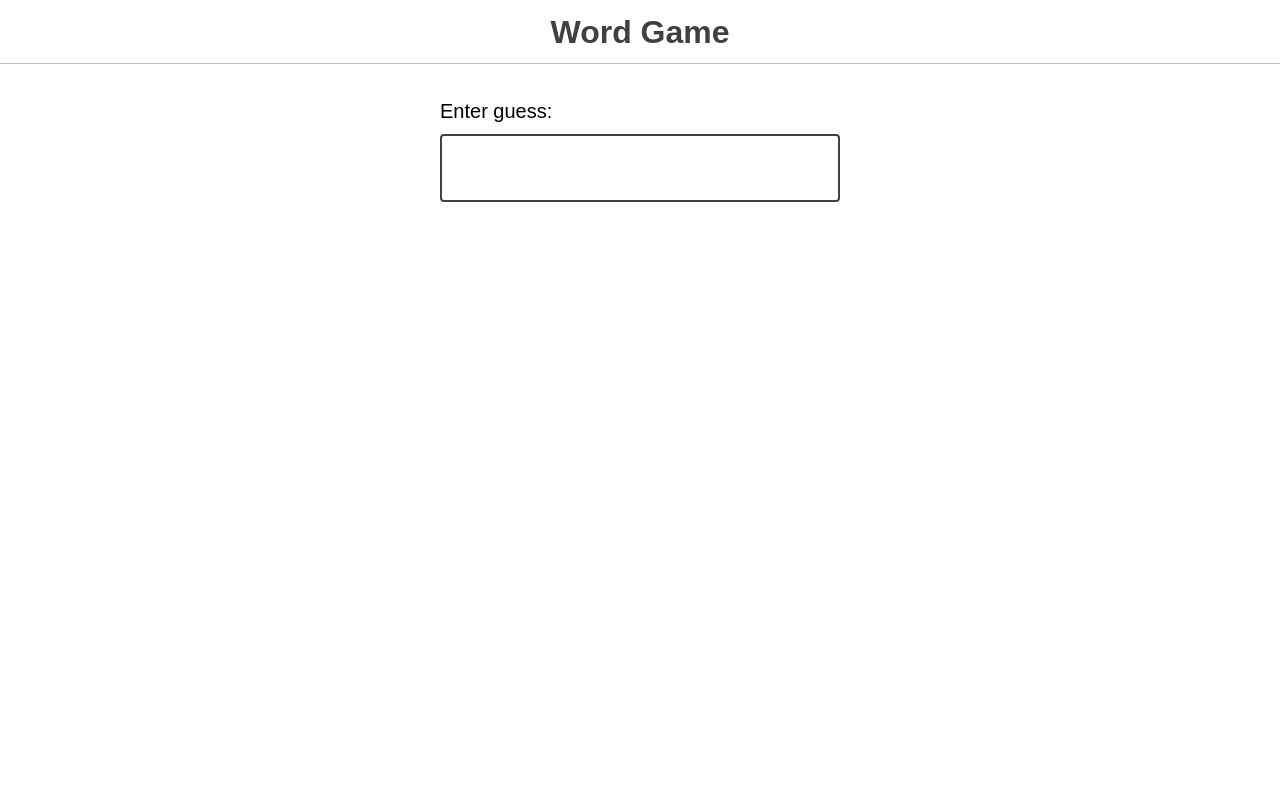
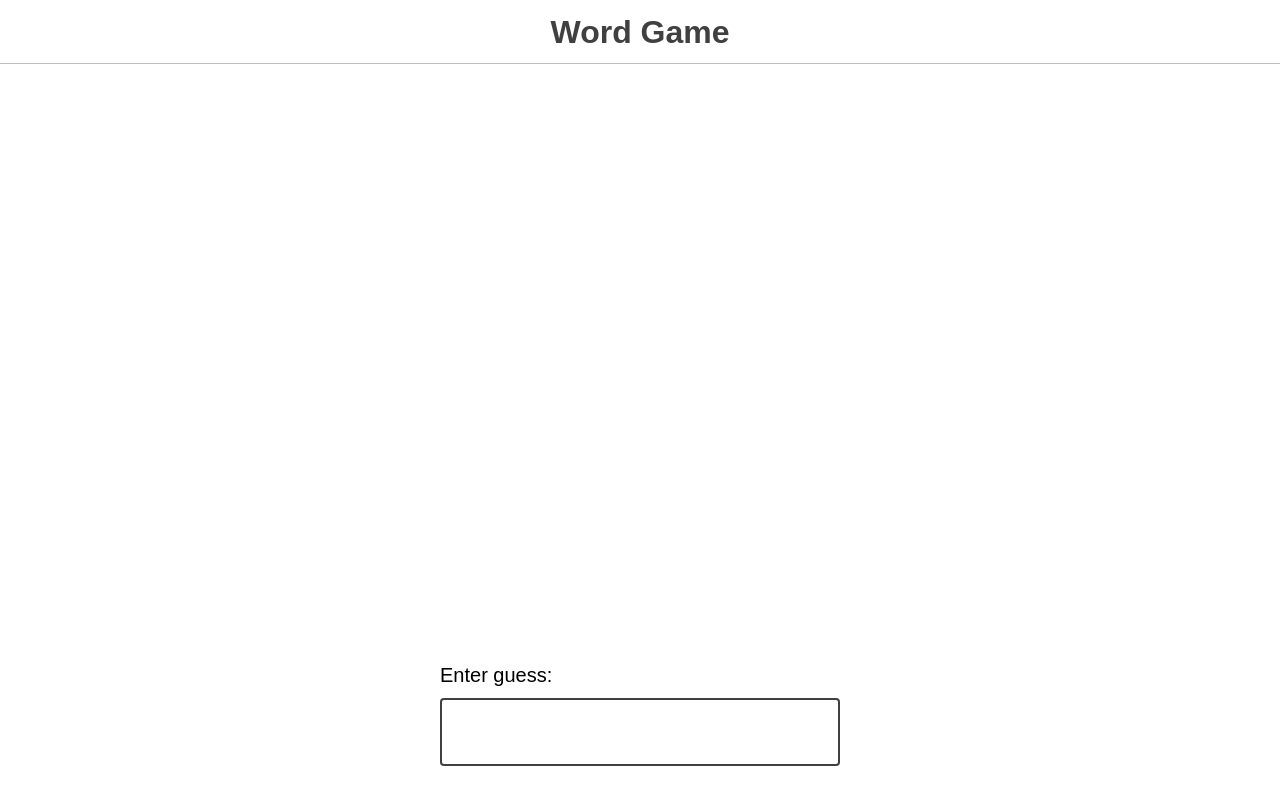
Before and after one commit to TerkaSm/PROJECT-Wordle, a React (Vite) app: page / in a window 1280 px wide. Built offline with nearby package versions, Linux system fonts and the light colour scheme.

Commit message:
Added GuessList Component

```diff
--- a/src/components/Game/Game.js
+++ b/src/components/Game/Game.js
@@ -3,6 +3,7 @@ import React from 'react';
 import { sample } from '../../utils';
 import { WORDS } from '../../data';
 import  GuessForm  from '../GuessForm';
+import GuessList from '../GuessList';
 
 // Pick a random word on every pageload.
 const answer = sample(WORDS);
@@ -10,9 +11,22 @@ const answer = sample(WORDS);
 console.info({ answer });
 
 function Game() {
+  const [guesses, setGuesses] = React.useState([])
+
+  const handleAddGuess = (guess) => {
+    const newGuess = {
+      guess,
+      id: Math.random()
+    }
+
+    const nextGuesses = [...guesses, newGuess]
+    setGuesses(nextGuesses)
+  }
+
   return (
   <>
-    <GuessForm />
+    <GuessList guesses={guesses} />
+    <GuessForm handleAddGuess={handleAddGuess} />
   </>
   );
 }
--- a/src/components/GuessForm/GuessForm.js
+++ b/src/components/GuessForm/GuessForm.js
@@ -1,11 +1,12 @@
 import React from 'react';
 
-function GuessForm() {
+function GuessForm({handleAddGuess}) {
   const [guess, setGuess] = React.useState('')
 
   const handleSubmit = (e) => {
     e.preventDefault()
     console.log({guess})
+    handleAddGuess(guess)
     setGuess('')
   }
 
--- /dev/null
+++ b/src/components/GuessList/GuessList.js
@@ -0,0 +1,13 @@
+import React from 'react';
+
+function GuessList({guesses}) {
+  return (
+    <div className="guess-results">
+      {guesses.map((guess) => (
+        <p key={guess.id} className="guess">{guess.guess}</p>
+      ))}
+    </div>
+  );
+}
+
+export default GuessList;
--- /dev/null
+++ b/src/components/GuessList/index.js
@@ -0,0 +1,2 @@
+export * from './GuessList';
+export { default } from './GuessList';
```
